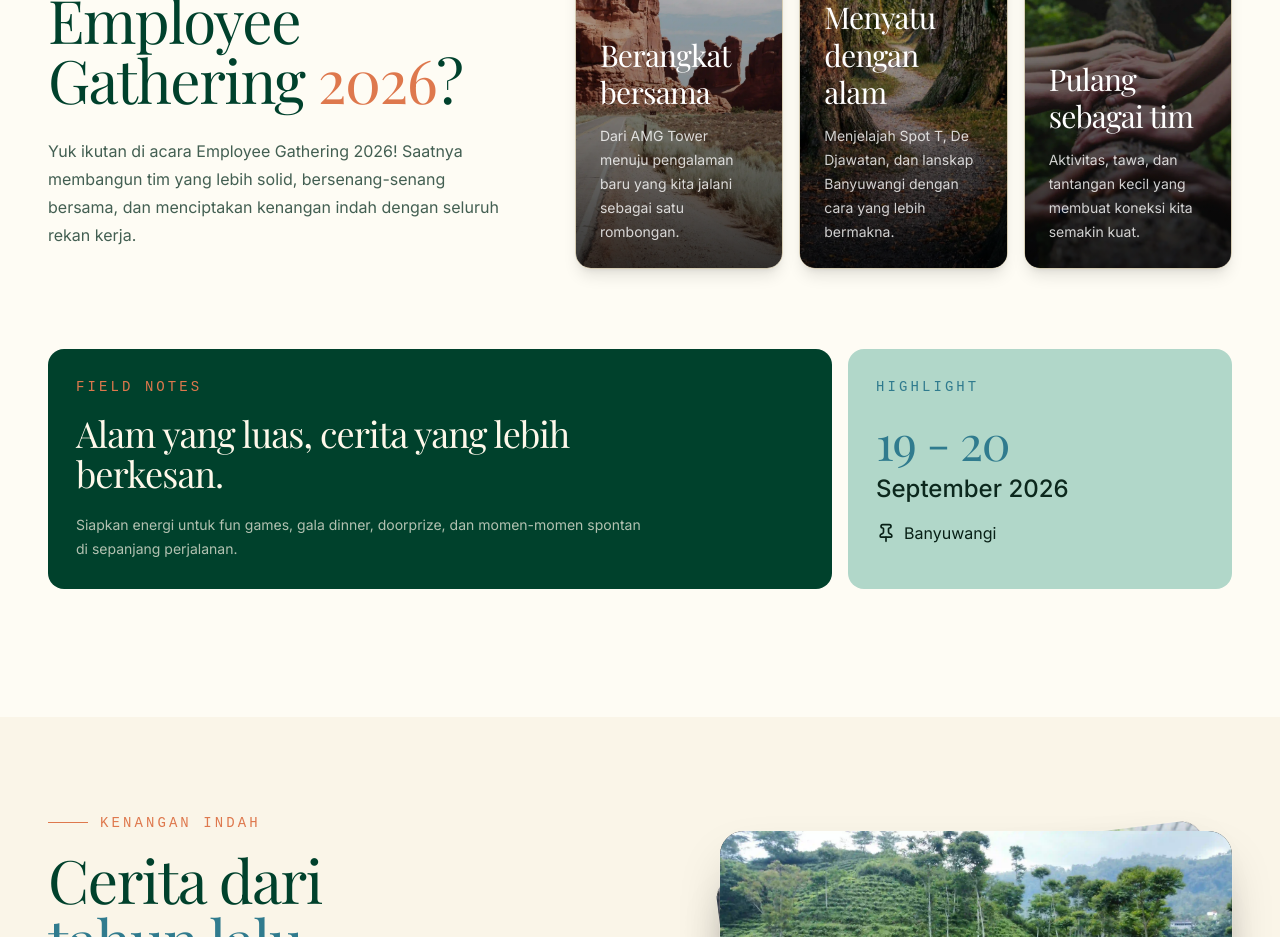
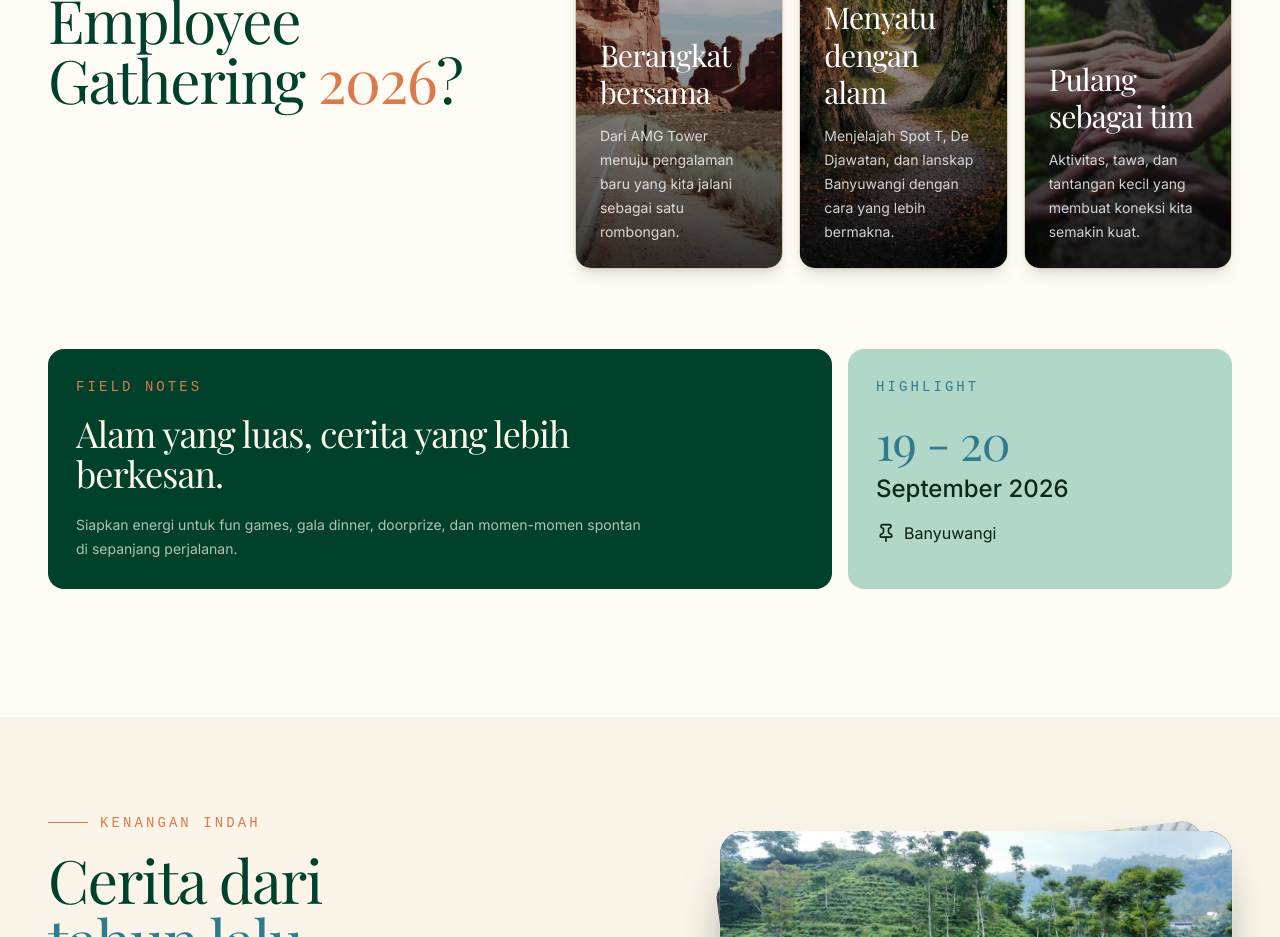
Before and after one commit to mirzaq19/sigs-gathering, a Next.js app: page / in a window 1280 px wide. Shown: the part 1360-2297 px from the top of the page. Built offline with nearby package versions, Linux system fonts and the light colour scheme; a web font is replaced by a local one.

Commit message:
feat: remove intro description

```diff
--- a/components/intro-section.tsx
+++ b/components/intro-section.tsx
@@ -41,11 +41,11 @@ export default function IntroSection() {
               Ready for Employee Gathering{' '}
               <span className="text-accent">2026</span>?
             </h2>
-            <p className="mt-7 max-w-xl text-base leading-7 text-muted-foreground">
+            {/* <p className="mt-7 max-w-xl text-base leading-7 text-muted-foreground">
               Yuk ikutan di acara Employee Gathering 2026! Saatnya membangun tim
               yang lebih solid, bersenang-senang bersama, dan menciptakan
               kenangan indah dengan seluruh rekan kerja.
-            </p>
+            </p> */}
           </div>
           <div className="grid gap-4 sm:grid-cols-3">
             {values.map((value, index) => (
```
